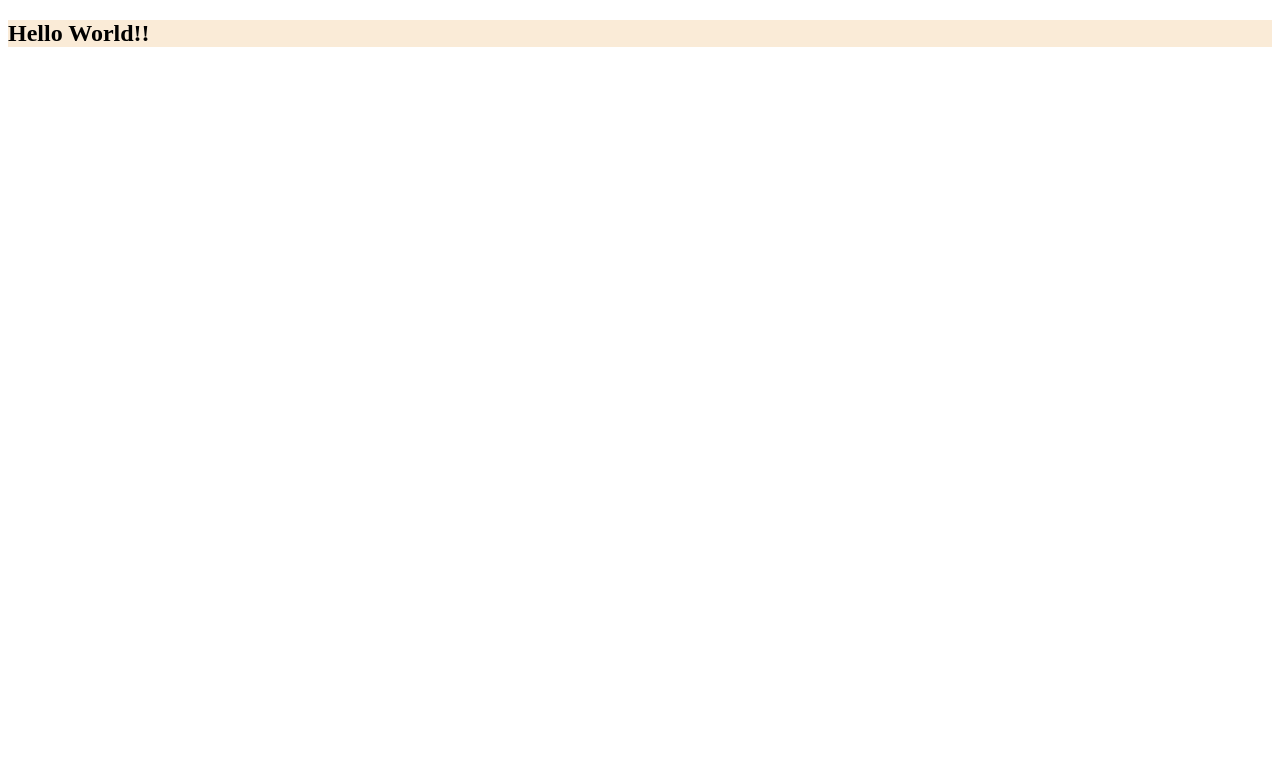
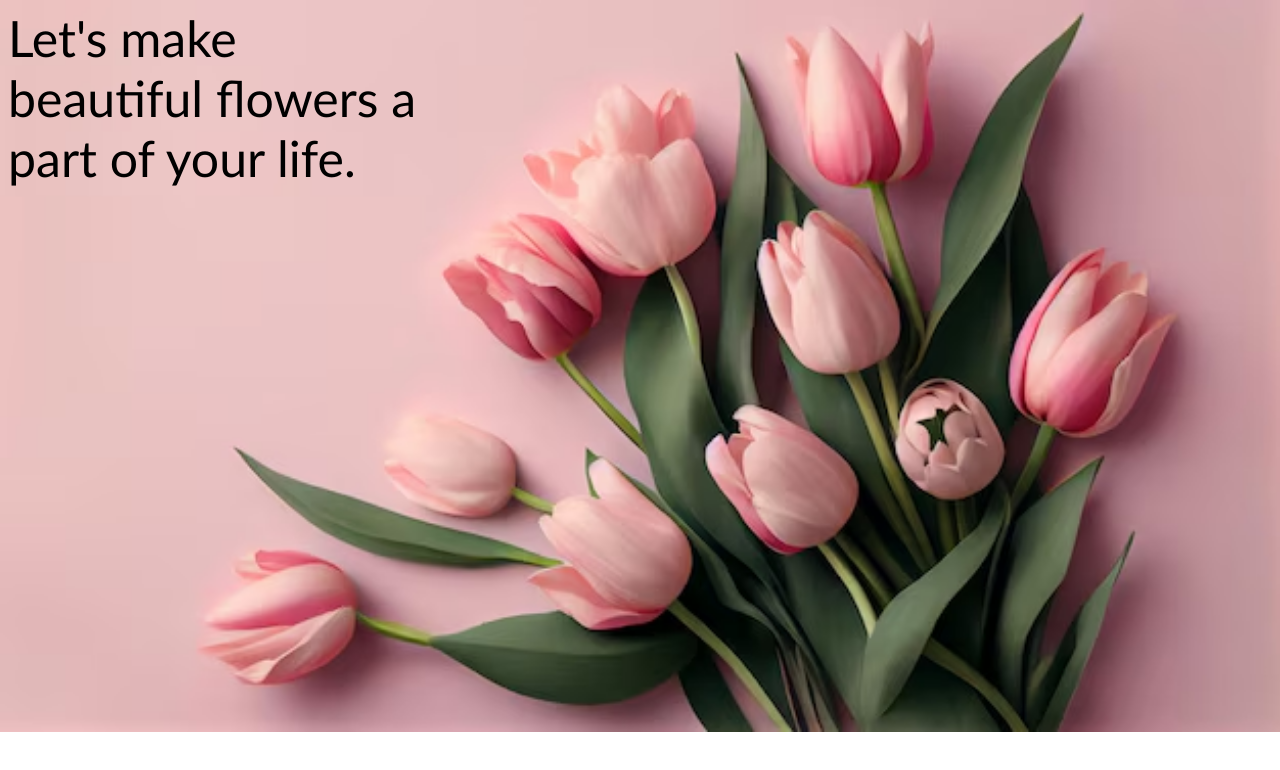
Before and after one commit to neela-47/my-first-repo, a plain HTML site: page index.html in a window 1280 px wide. Drawn offline with Linux system fonts and the light colour scheme.

Commit message:
adding background

```diff
--- a/index.html
+++ b/index.html
@@ -7,9 +7,8 @@
     <link rel="stylesheet" href="style.css">
 </head>
 <body>
-    <h2>Hello World!!</h2>
-    <div>
 
-    </div>
+
+      <div>Let's make <br>beautiful flowers a <br>part of your life.</div>
 </body>
 </html>
--- a/style.css
+++ b/style.css
@@ -1,8 +1,11 @@
+body{
+    background-image: url(images/pink.avif);
+    background-repeat: no-repeat;
+
+    background-size: cover;
+
+}
 div{
-
-
-    background-image: url(images/buket.webp);
+    font-family:'Trebuchet MS', 'Lucida Sans Unicode', 'Lucida Grande', 'Lucida Sans', Arial, sans-serif;
+    font-size: 50px;
 }
-h2{
-    background-color: antiquewhite;
-}
```
